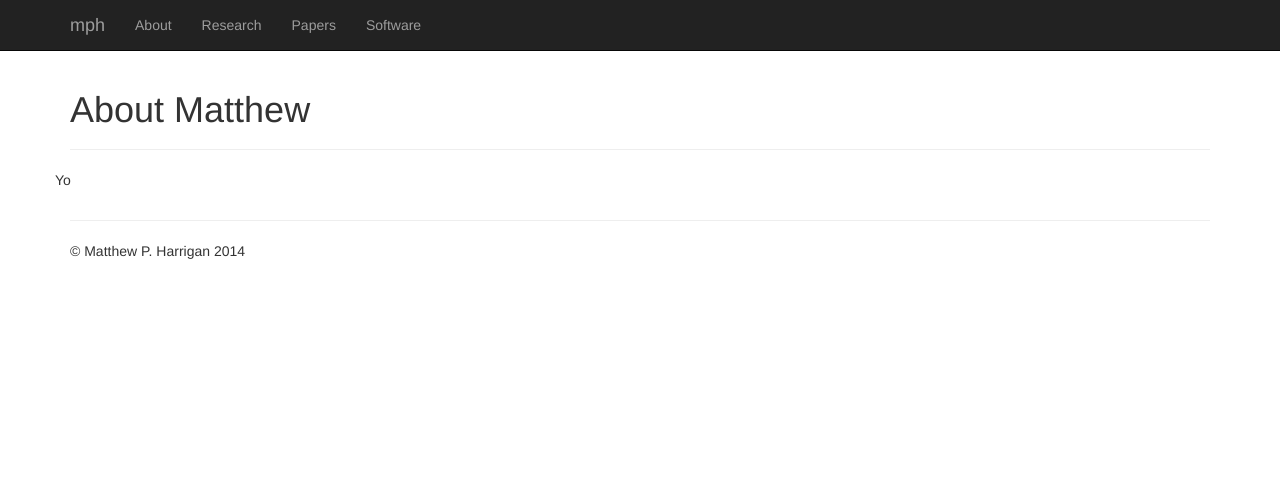
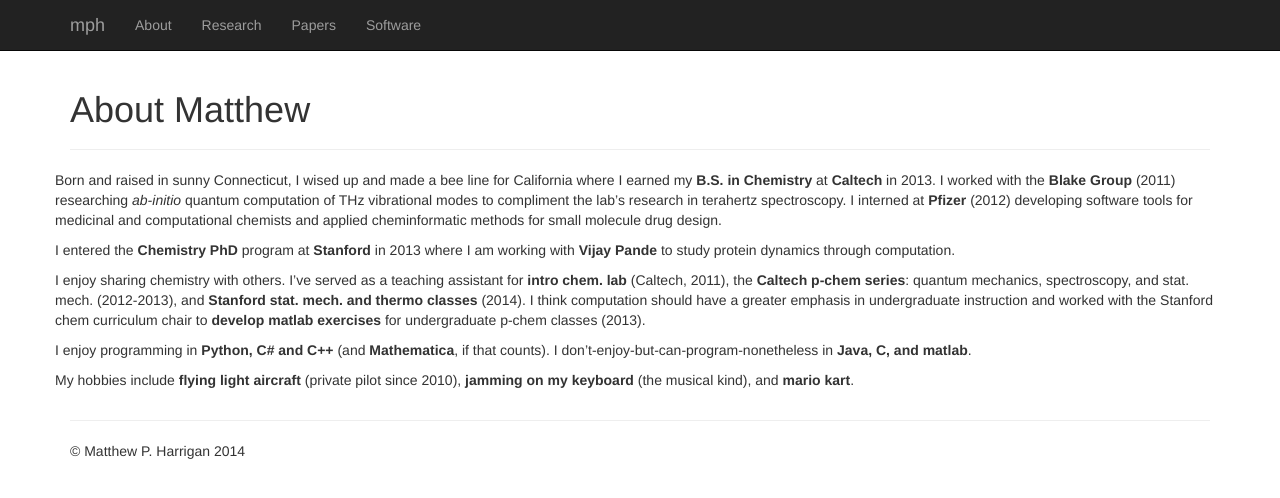
Before and after one commit to mpharrigan/mpharrigan.github.io, a Jekyll site: the page built from about/index.md, in a window 1280 px wide. Shown: the top 498 px of the page. Built offline with Jekyll 4.4.1, drawn with Linux system fonts in a browser that asks for light colours; nearby versions of some CDN libraries.

Commit message:
About page

```diff
--- a/about/index.md
+++ b/about/index.md
@@ -3,4 +3,35 @@ layout: page
 title: About Matthew
 ---
 
-Yo
+Born and raised in sunny Connecticut, I wised up and made a bee line
+for California where I earned my **B.S. in Chemistry** at **Caltech**
+    in 2013. I worked with the **Blake Group** (2011) researching
+    *ab-initio* quantum computation of THz vibrational modes to
+    compliment the lab's research in terahertz spectroscopy.  I
+    interned at **Pfizer** (2012) developing software tools for
+    medicinal and computational chemists and applied cheminformatic
+    methods for small molecule drug design.
+
+I entered the **Chemistry PhD** program at **Stanford** in 2013 where
+I am working with **Vijay Pande** to study protein dynamics through
+computation.
+
+I enjoy sharing chemistry with others. I've served as a teaching
+assistant for **intro chem. lab** (Caltech, 2011), the **Caltech
+p-chem series**: quantum mechanics, spectroscopy, and stat. mech.
+(2012-2013), and **Stanford stat. mech. and thermo classes** (2014). I
+think computation should have a greater emphasis in undergraduate
+instruction and worked with the Stanford chem curriculum chair to
+**develop matlab exercises** for undergraduate p-chem classes (2013).
+
+I enjoy programming in **Python, C# and C++** (and **Mathematica**, if
+that counts). I don't-enjoy-but-can-program-nonetheless in **Java, C,
+and matlab**.
+
+My hobbies include **flying light aircraft** (private pilot since
+2010), **jamming on my keyboard** (the musical kind), and **mario
+kart**.
+
+
+<!-- vim: tw=70
+-->
```
